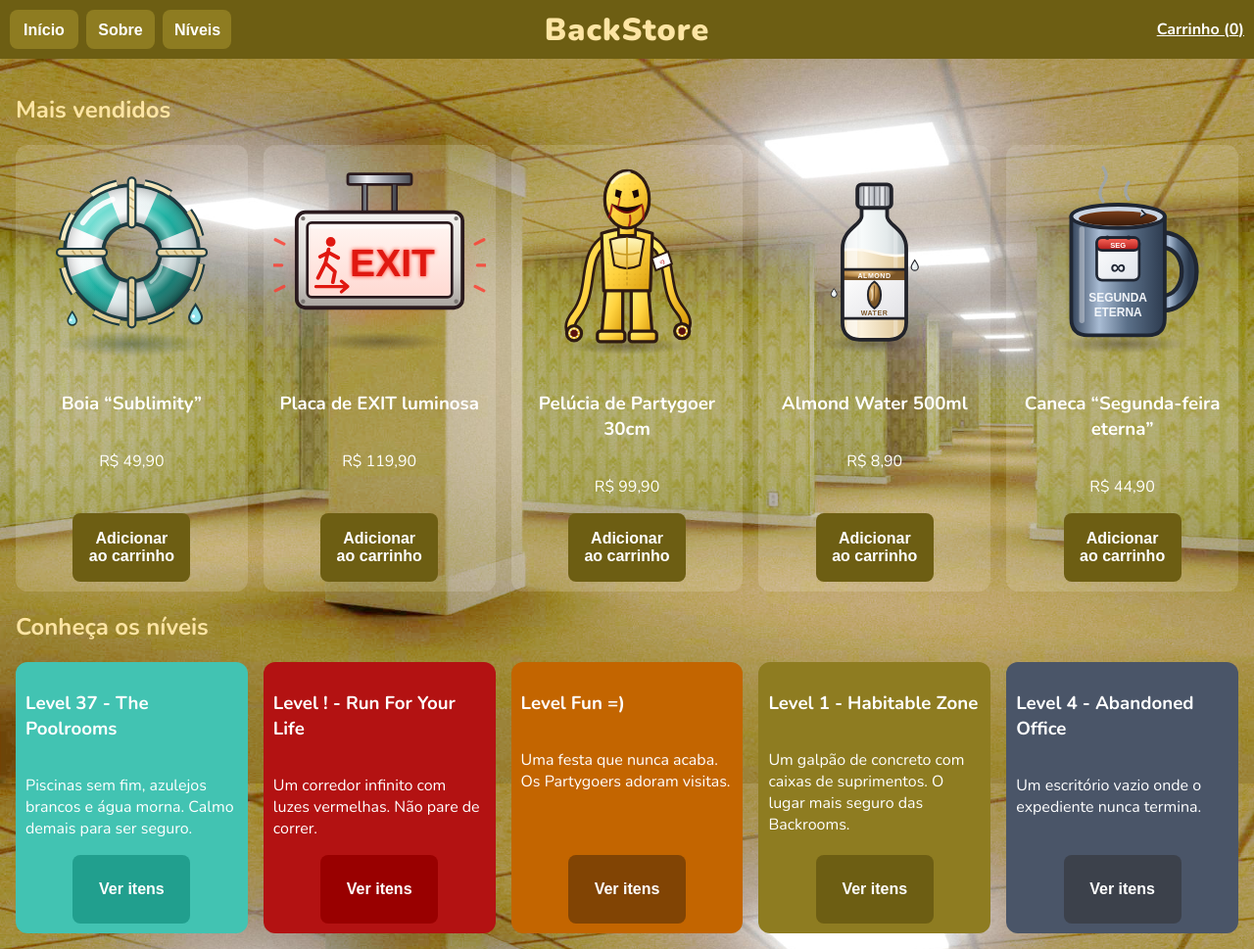
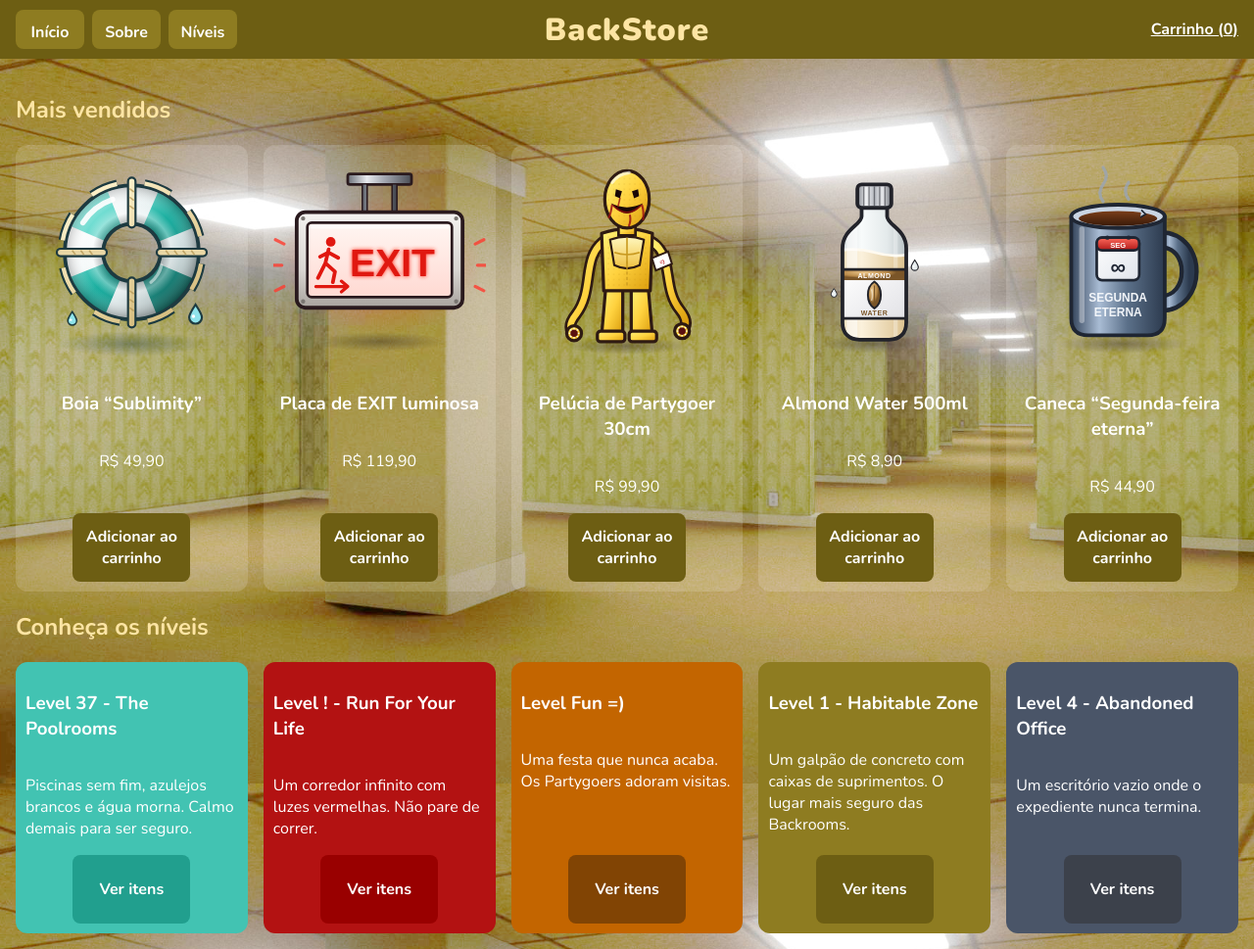
Before and after one commit to LorenzzoSantos/Backstore, a plain HTML site: page index.html in a window 1280 px wide. Shown: the top 969 px of the page at 98% size. Drawn offline with nearby package versions, Linux system fonts and the light colour scheme.

Commit message:
Arruma a fonte dos botões, a margem do header e deixa o footer no fim da tela

```diff
--- a/css/geral.css
+++ b/css/geral.css
@@ -1,4 +1,9 @@
+/* O body é uma coluna: header, main e footer. O main cresce e empurra o footer
+   para o fim da tela, mesmo quando a página é curta */
 body {
+  display: flex;
+  flex-direction: column;
+  min-height: 100vh;
   margin: 0;
   padding: 0;
   background-color: var(--cor-fundo);
@@ -7,7 +12,13 @@ body {
 }
 
 main {
+  flex: 1;
   padding: 16px;
+}
+
+/* Botão não pega a fonte da página sozinho */
+button {
+  font-family: inherit;
 }
 
 h1,
@@ -21,7 +32,7 @@ header {
   display: flex;
   align-items: center;
   gap: 8px;
-  padding: 10px;
+  padding: 10px 16px;
   background-color: var(--cor-foot-head-bg);
 }
 
```
